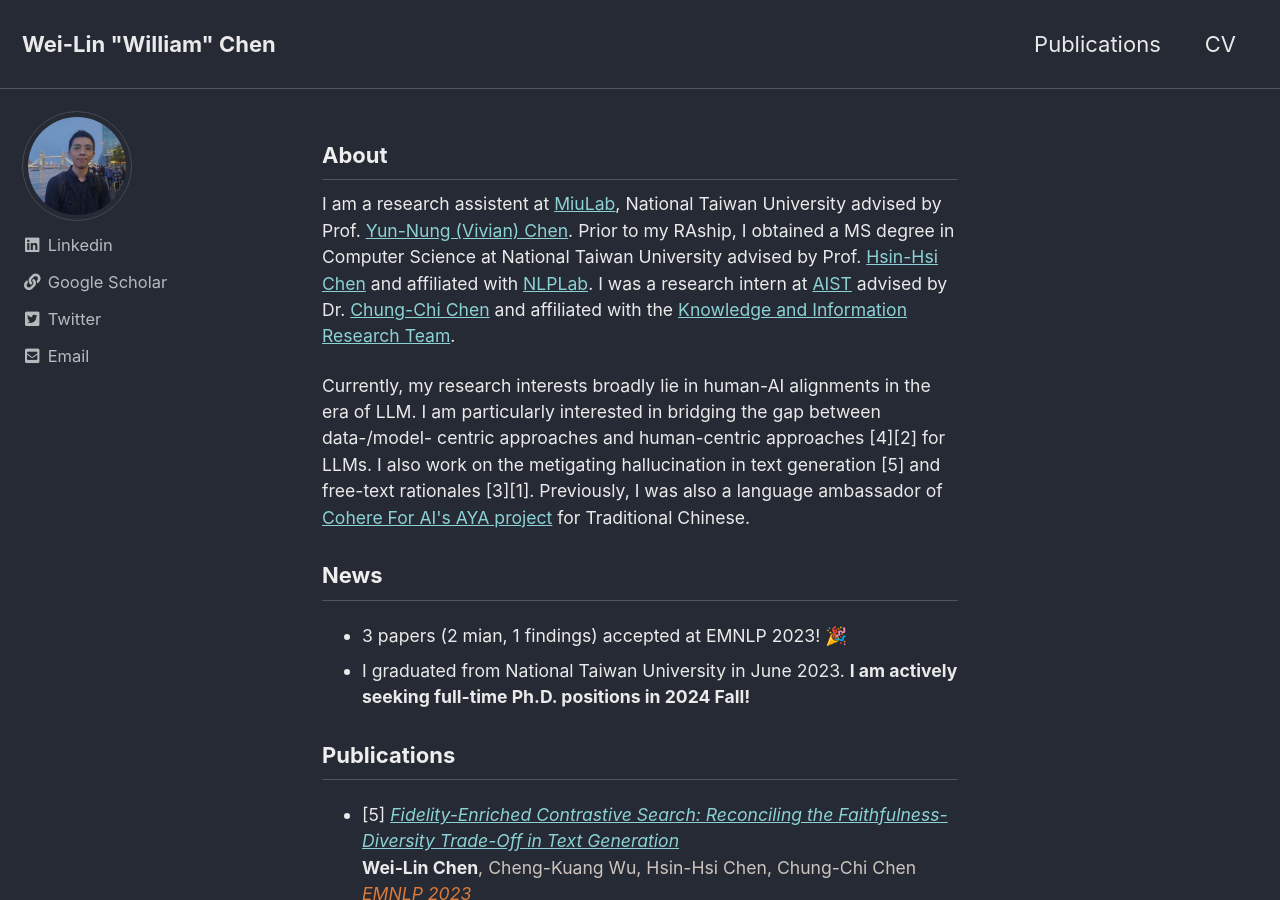
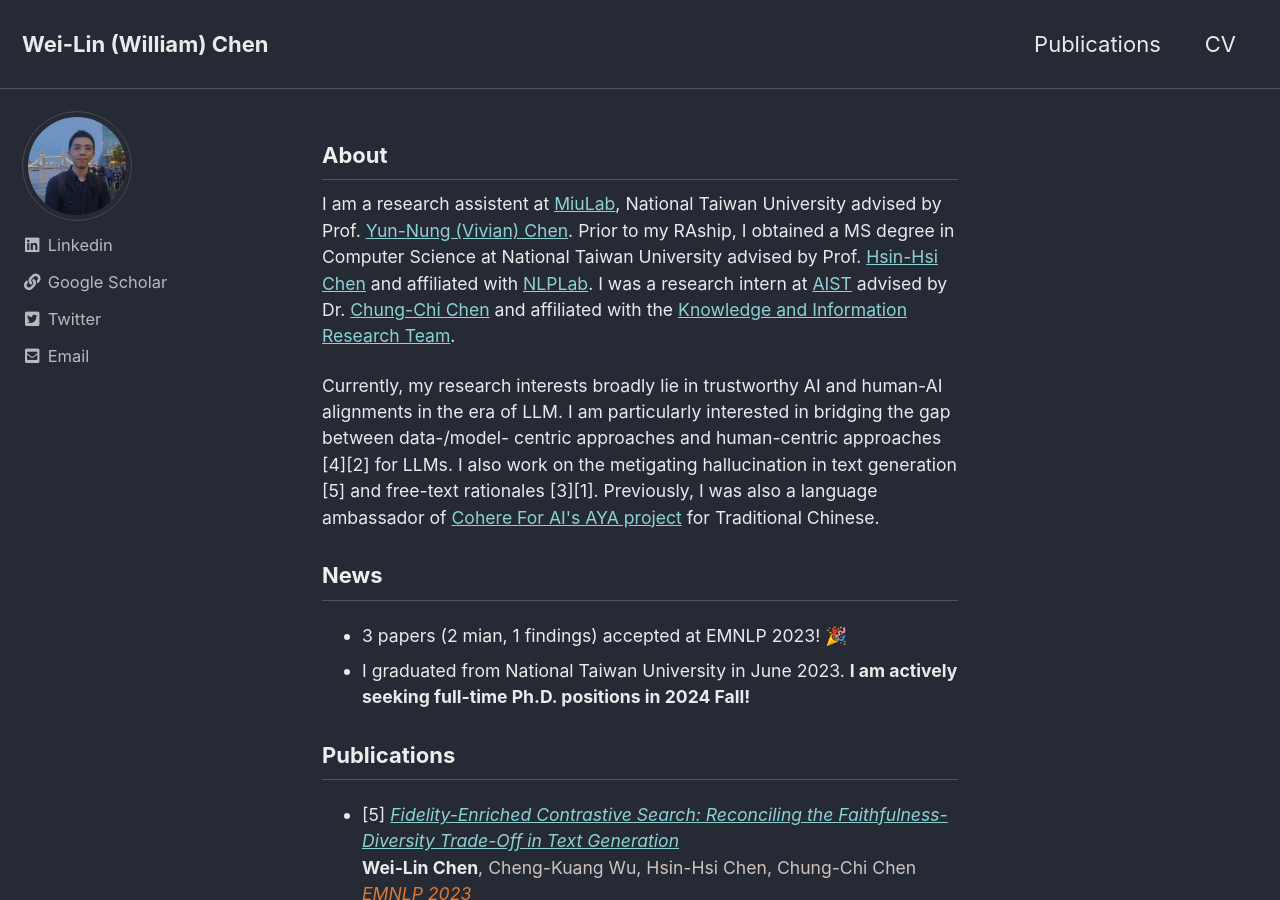
Before and after one commit to wlchen0206/wlchen0206.github.io, a Jekyll site: the page built from index.html, in a window 1280 px wide and 900 px high. Built offline with Jekyll 4.4.1, drawn with Linux system fonts in a browser that asks for light colours; cached includes are drawn as plain includes; formulas are drawn with MathJax 3; the list of posts is cut into pages by our own code; some of the changed text lies outside the part shown.

```diff
--- a/_config.yml
+++ b/_config.yml
@@ -16,7 +16,7 @@ minimal_mistakes_skin    : "dark" # "air", "aqua", "contrast", "dark", "dirt", "
 
 # Site Settings
 locale                   : "en-US"
-title                    : "Wei-Lin \"William\" Chen"
+title                    : "Wei-Lin (William) Chen"
 title_separator          : "-"
 subtitle                 : # site tagline that appears below site title in masthead
 name                     : "Wei-Lin Chen"
--- a/index.html
+++ b/index.html
@@ -22,7 +22,7 @@ author_profile: true
     <a href='https://aistairc.github.io/plu/index.html' target='_blank'>Knowledge and Information Research Team</a>.
 </p>
 <p class="archive__item-excerpt" itemprop="description">
-    Currently, my research interests broadly lie in human-AI alignments in the era of LLM.
+    Currently, my research interests broadly lie in trustworthy AI and human-AI alignments in the era of LLM.
     I am particularly interested in bridging the gap between data-/model- centric approaches and human-centric approaches [4][2] for LLMs.
     I also work on the metigating hallucination in text generation [5] and free-text rationales [3][1].
     Previously, I was also a language ambassador of
@@ -104,6 +104,9 @@ author_profile: true
         Oct. 2023, CIKM @ Birmingham, UK 🇬🇧
     </li>
     <li class="archive__item-excerpt">
+        July 2023, SIGIR @ Taipei, Taiwan 🇹🇼
+    </li>
+    <li class="archive__item-excerpt">
         July 2023, ACL @ Toronto, Canada 🇨🇦
     </li>
     <li class="archive__item-excerpt">
```
Also changed, not shown: 5 other files.
